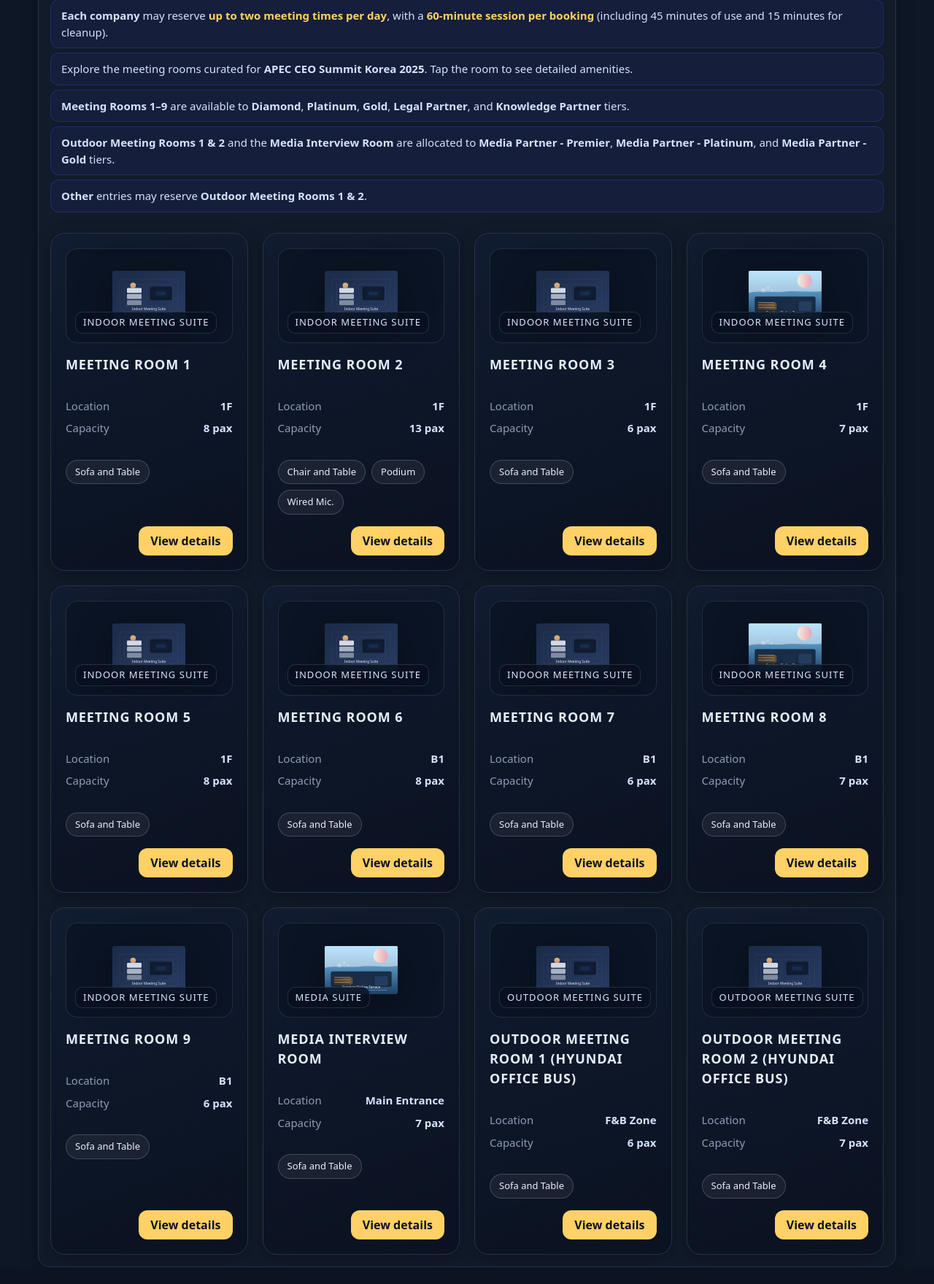
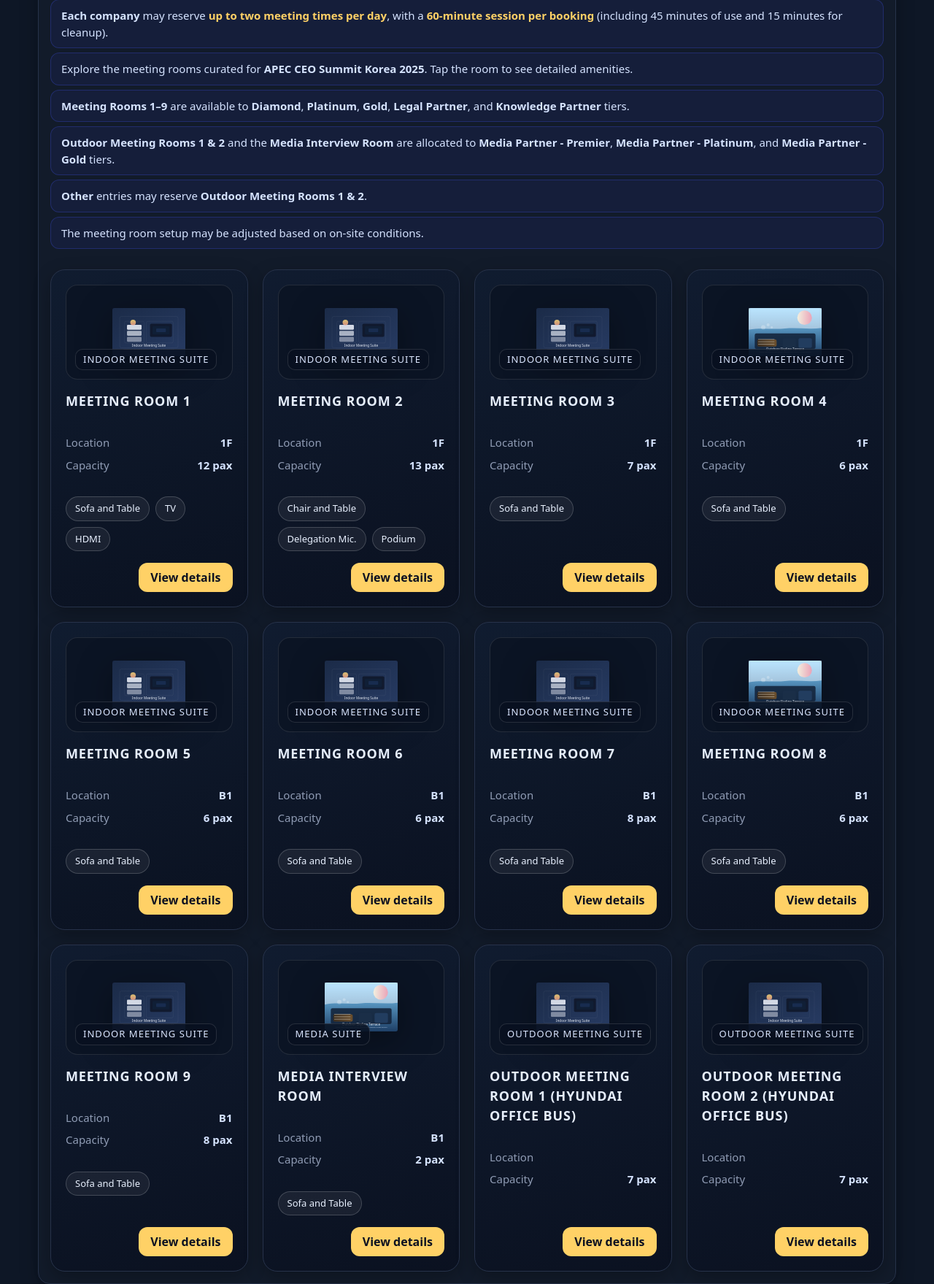
Before and after one commit to jungsuplee-hub/apec-book, a FastAPI app: page /rooms in a window 1280 px wide. Shown: the part 199-1958 px from the top of the page at 73% size. Before the commit the page ends 1935 px from the top, so only its background shows below. Run offline with FastAPI, Linux system fonts and the light colour scheme; some libraries are stand-ins or nearby versions; some web fonts are replaced.

Commit message:
Update meeting room details and guidance

```diff
--- a/app.py
+++ b/app.py
@@ -55,10 +55,10 @@
         "name": "Meeting Room 1",
         "category": "Indoor Meeting Suite",
         "location": "1F",
-        "capacity": 8,
+        "capacity": 12,
         "meeting_code": "DM1",
         "summary": "",
-        "features": ["Sofa and Table"],
+        "features": ["Sofa and Table", "TV", "HDMI"],
         "image": "/static/images/rooms/indoor-suite.svg",
         "order": 1,
     },
@@ -71,7 +71,7 @@
         "capacity": 13,
         "meeting_code": "DM2",
         "summary": "",
-        "features": ["Chair and Table", "Podium", "Wired Mic."],
+        "features": ["Chair and Table", "Delegation Mic.", "Podium"],
         "image": "/static/images/rooms/indoor-suite.svg",
         "order": 2,
     },
@@ -81,7 +81,7 @@
         "name": "Meeting Room 3",
         "category": "Indoor Meeting Suite",
         "location": "1F",
-        "capacity": 6,
+        "capacity": 7,
         "meeting_code": "DM3",
         "summary": "",
         "features": ["Sofa and Table"],
@@ -94,7 +94,7 @@
         "name": "Meeting Room 4",
         "category": "Indoor Meeting Suite",
         "location": "1F",
-        "capacity": 7,
+        "capacity": 6,
         "meeting_code": "DM4",
         "summary": "",
         "features": ["Sofa and Table"],
@@ -106,8 +106,8 @@
         "tier": "Platinum",
         "name": "Meeting Room 5",
         "category": "Indoor Meeting Suite",
-        "location": "1F",
-        "capacity": 8,
+        "location": "B1",
+        "capacity": 6,
         "meeting_code": "PM1",
         "summary": "",
         "features": ["Sofa and Table"],
@@ -120,7 +120,7 @@
         "name": "Meeting Room 6",
         "category": "Indoor Meeting Suite",
         "location": "B1",
-        "capacity": 8,
+        "capacity": 6,
         "meeting_code": "PM2",
         "summary": "",
         "features": ["Sofa and Table"],
@@ -133,7 +133,7 @@
         "name": "Meeting Room 7",
         "category": "Indoor Meeting Suite",
         "location": "B1",
-        "capacity": 6,
+        "capacity": 8,
         "meeting_code": "PM3",
         "summary": "",
         "features": ["Sofa and Table"],
@@ -146,7 +146,7 @@
         "name": "Meeting Room 8",
         "category": "Indoor Meeting Suite",
         "location": "B1",
-        "capacity": 7,
+        "capacity": 6,
         "meeting_code": "PM4",
         "summary": "",
         "features": ["Sofa and Table"],
@@ -159,7 +159,7 @@
         "name": "Meeting Room 9",
         "category": "Indoor Meeting Suite",
         "location": "B1",
-        "capacity": 6,
+        "capacity": 8,
         "meeting_code": "GM1",
         "summary": "",
         "features": ["Sofa and Table"],
@@ -171,11 +171,11 @@
         "tier": "Other",
         "name": "Outdoor Meeting Room 1 (Hyundai Office Bus)",
         "category": "Outdoor Meeting Suite",
-        "location": "F&B Zone",
-        "capacity": 6,
+        "location": "",
+        "capacity": 7,
         "meeting_code": "GM2",
         "summary": "",
-        "features": ["Sofa and Table"],
+        "features": [],
         "image": "/static/images/rooms/indoor-suite.svg",
         "order": 2,
     },
@@ -184,11 +184,11 @@
         "tier": "Other",
         "name": "Outdoor Meeting Room 2 (Hyundai Office Bus)",
         "category": "Outdoor Meeting Suite",
-        "location": "F&B Zone",
+        "location": "",
         "capacity": 7,
         "meeting_code": "GM3",
         "summary": "",
-        "features": ["Sofa and Table"],
+        "features": [],
         "image": "/static/images/rooms/indoor-suite.svg",
         "order": 3,
     },
@@ -197,8 +197,8 @@
         "tier": "Other",
         "name": "Media Interview Room",
         "category": "Media Suite",
-        "location": "Main Entrance",
-        "capacity": 7,
+        "location": "B1",
+        "capacity": 2,
         "meeting_code": "NM1",
         "summary": "",
         "features": ["Sofa and Table"],
--- a/templates/rooms.html
+++ b/templates/rooms.html
@@ -99,6 +99,7 @@
       <li><strong>Meeting Rooms 1–9</strong> are available to <strong>Diamond</strong>, <strong>Platinum</strong>, <strong>Gold</strong>, <strong>Legal Partner</strong>, and <strong>Knowledge Partner</strong> tiers.</li>
       <li><strong>Outdoor Meeting Rooms 1 &amp; 2</strong> and the <strong>Media Interview Room</strong> are allocated to <strong>Media Partner - Premier</strong>, <strong>Media Partner - Platinum</strong>, and <strong>Media Partner - Gold</strong> tiers.</li>
       <li><strong>Other</strong> entries may reserve <strong>Outdoor Meeting Rooms 1 &amp; 2</strong>.</li>
+      <li>The meeting room setup may be adjusted based on on-site conditions.</li>
     </ul>
 
     <div class="room-card-grid">
```
